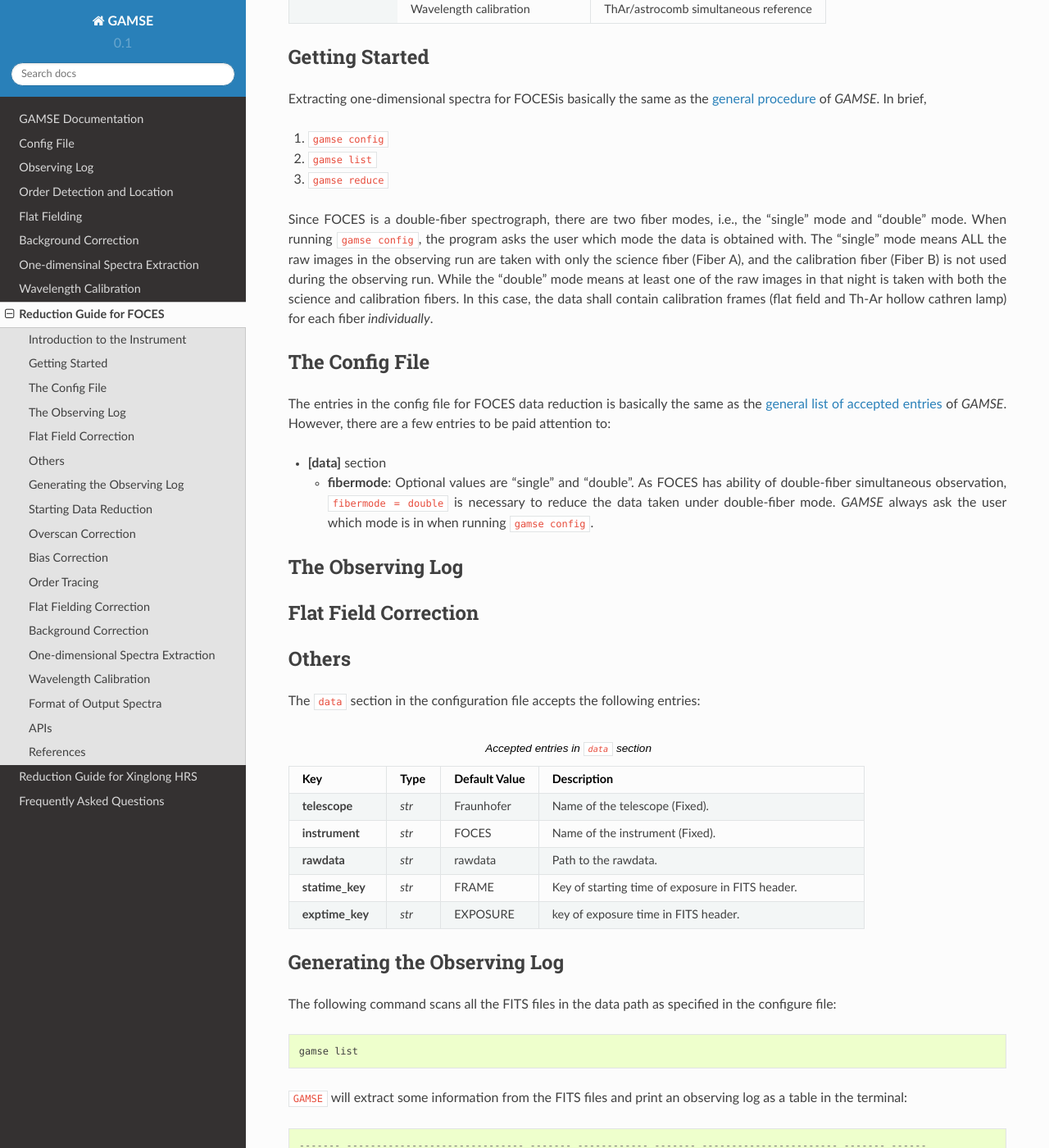
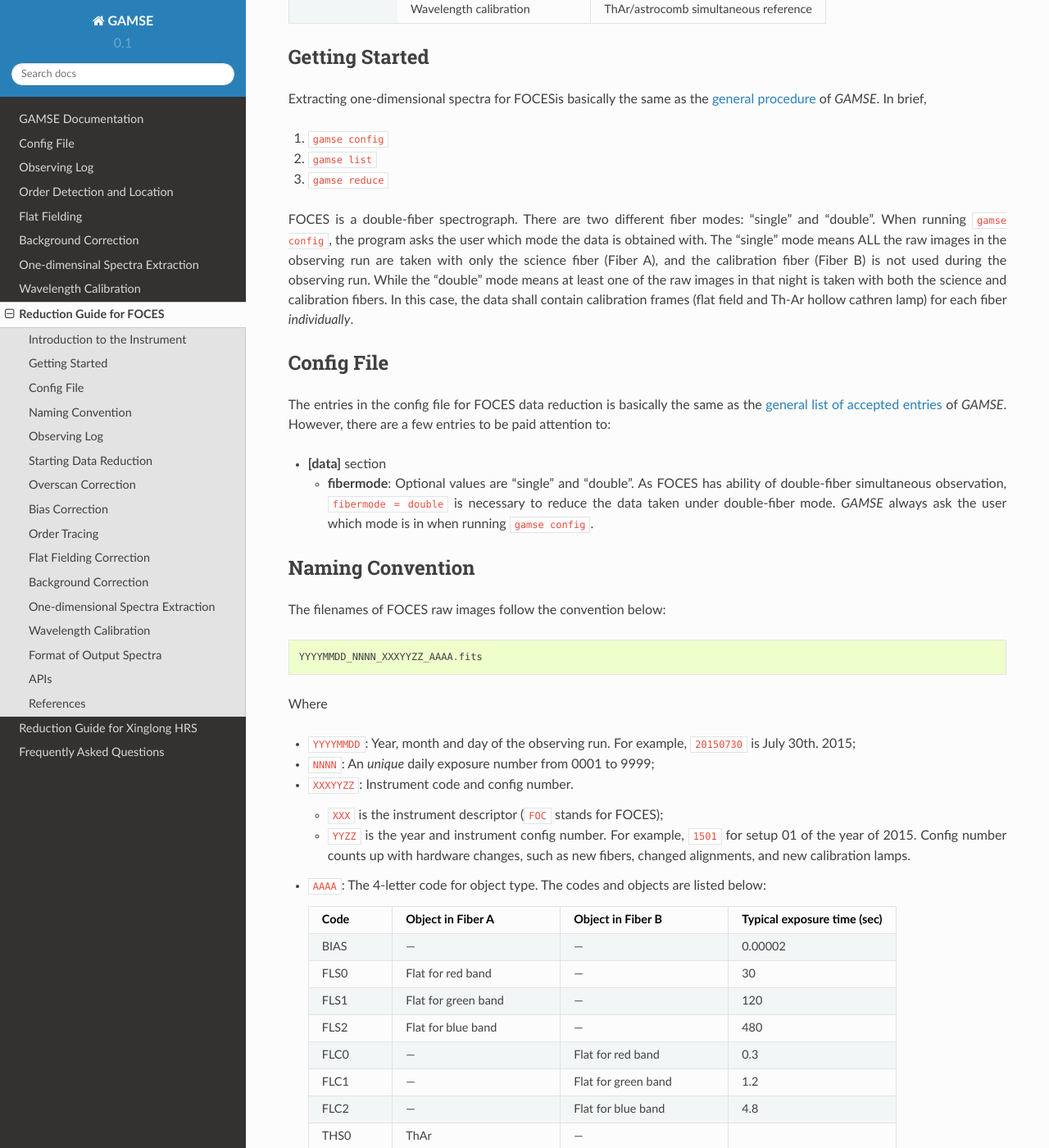
Before and after one commit to wangleon/gamse, a Sphinx documentation site: the page built from docs/guide.foces.rst, in a window 1280 px wide and 1400 px high, scrolled down 758 px. Shown: the whole window at 82% size. Built offline with Sphinx 7.4.7 and the Read the Docs theme 2.0.0, drawn with Linux system fonts in a browser that asks for light colours; some of the changed text lies outside the part shown.

Commit message:
update FOCES docs: add naming convention

```diff
--- a/docs/guide.foces.rst
+++ b/docs/guide.foces.rst
@@ -20,7 +20,7 @@ Bavaria, Germany.
 FOCES is connected to a Nasmyth focus of the telescope via an octagonal
 multi-mode optical fiber.
 FOCES has a resolving power (*R*) of ~70,000, and covers the wavelength range
-of 390–900 nm.
+of 390---900 nm.
 
 The characteristics of FOCES are summarised as below:
 
@@ -33,7 +33,7 @@ The characteristics of FOCES are summarised as below:
 +---------------------+---------------------------------+---------------------------------------+
 | **Corss-disperser** | A pair of prisms                                                        |
 +---------------------+---------------------------------+---------------------------------------+
-| **CCD Detector**    | Wavelength coverage             | 390 - 900 nm                          |
+| **CCD Detector**    | Wavelength coverage             | 390 --- 900 nm                        |
 |                     +---------------------------------+---------------------------------------+
 |                     | Number of pixels                | 2048 x 2048                           |
 |                     +---------------------------------+---------------------------------------+
@@ -57,8 +57,8 @@ Extracting one-dimensional spectra for FOCESis basically the same as the
 #. :code:`gamse list`
 #. :code:`gamse reduce`
 
-Since FOCES is a double-fiber spectrograph, there are two fiber modes, i.e.,
-the "single" mode and "double" mode.
+FOCES is a double-fiber spectrograph.
+There are two different fiber modes: "single" and "double".
 When running :code:`gamse config`, the program asks the user which mode the data
 is obtained with.
 The "single" mode means ALL the raw images in the observing run are taken with
@@ -69,8 +69,8 @@ taken with both the science and calibration fibers.
 In this case, the data shall contain calibration frames (flat field and Th-Ar
 hollow cathren lamp) for each fiber *individually*.
 
-The Config File
----------------
+Config File
+-----------
 The entries in the config file for FOCES data reduction is basically the same as
 the :ref:`general list of accepted entries<config_entries>` of `GAMSE`.
 However, there are a few entries to be paid attention to:
@@ -84,49 +84,53 @@ However, there are a few entries to be paid attention to:
     `GAMSE` always ask the user which mode is in when running
     :code:`gamse config`.
 
-
-The Observing Log
+Naming Convention
 -----------------
 
-Flat Field Correction
----------------------
+The filenames of FOCES raw images follow the convention below::
 
-Others
-------
-The ``data`` section in the configuration file accepts the following entries:
+   YYYYMMDD_NNNN_XXXYYZZ_AAAA.fits
 
-.. list-table:: Accepted entries in ``data`` section
-   :widths: 18, 10, 18, 60
-   :header-rows: 1
+Where
 
-   * - Key
-     - Type
-     - Default Value
-     - Description
-   * - **telescope**
-     - *str*
-     - Fraunhofer
-     - Name of the telescope (Fixed).
-   * - **instrument**
-     - *str*
-     - FOCES
-     - Name of the instrument (Fixed).
-   * - **rawdata**
-     - *str*
-     - rawdata
-     - Path to the rawdata.
-   * - **statime_key**
-     - *str*
-     - FRAME
-     - Key of starting time of exposure in FITS header.
-   * - **exptime_key**
-     - *str*
-     - EXPOSURE
-     - key of exposure time in FITS header.
+* ``YYYYMMDD``: Year, month and day of the observing run. For example,
+  ``20150730`` is July 30th. 2015;
+* ``NNNN``: An *unique* daily exposure number from 0001 to 9999;
+* ``XXXYYZZ``: Instrument code and config number.
 
+  * ``XXX`` is the instrument descriptor (``FOC`` stands for FOCES);
+  * ``YYZZ`` is the year and instrument config number. For example, ``1501`` for
+    setup 01 of the year of 2015. Config number counts up with hardware changes,
+    such as new fibers, changed alignments, and new calibration lamps.
+* ``AAAA``: The 4-letter code for object type. The codes and objects are listed
+  below:
 
-Generating the Observing Log
-----------------------------
+  .. csv-table::
+     :header: "Code", "Object in Fiber A", "Object in Fiber B", "Typical exposure time (sec)"
+     :widths: 5, 10, 10, 10
+
+     BIAS, ---,                 ---,                 0.00002
+     FLS0, Flat for red band,   ---,                 30
+     FLS1, Flat for green band, ---,                 120
+     FLS2, Flat for blue band,  ---,                 480
+     FLC0, ---,                 Flat for red band,   0.3
+     FLC1, ---,                 Flat for green band, 1.2
+     FLC2, ---,                 Flat for blue band,  4.8
+     THS0, ThAr,                ---,
+     THS1, ThAr,                ---,
+     THC0, ---,                 ThAr,
+     THC1, ---,                 ThAr,
+     COS0, Astro Comb,          ---,
+     COC0, ---,                 Astro Comb,
+     COCS, Astro Comb,          Astro Comb,
+     SCI0, Star,                ---,
+     SCI1, Star,                ,
+     SCC2, Star,                Astro Comb,
+     SCT2, Star,                ThAr,
+
+Observing Log
+-------------
+
 The following command scans all the FITS files in the data path as specified
 in the configure file:
 
@@ -309,7 +313,6 @@ It accepts the following entries:
      - Mode of smoothing at the edges. Only valid if
        **smooth_method** = Gaussian.
 
-
 Order Tracing
 -------------
 The order detection and location of FOCES data follow :ref:`the standard method
```
